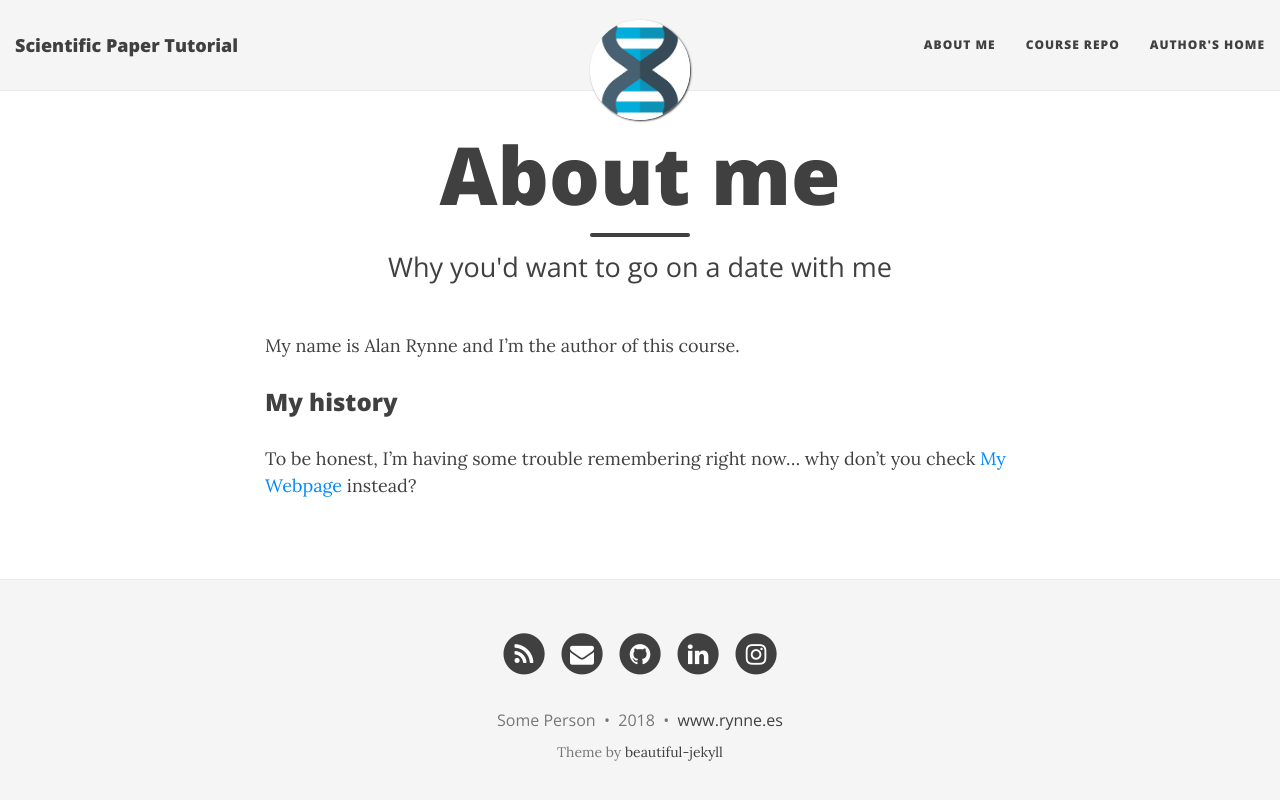
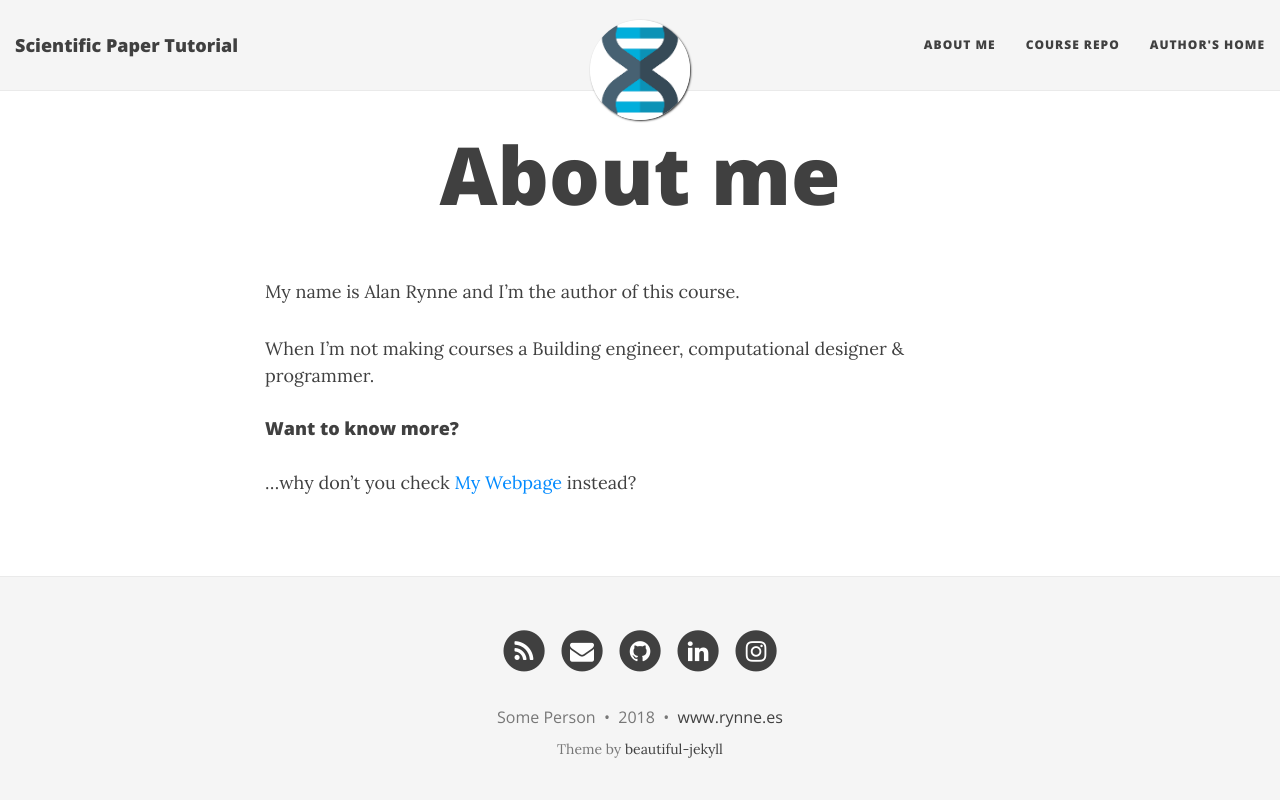
Before and after one commit to AlanRynne/Scientific-Paper-Tutorial, a Jekyll site: the page built from aboutme.md, in a window 1280 px wide. Shown: the top 800 px of the page. Built offline with Jekyll 4.4.1, drawn with Linux system fonts in a browser that asks for light colours; nearby versions of some CDN libraries.

Commit message:
Changed about me

```diff
--- a/aboutme.md
+++ b/aboutme.md
@@ -1,11 +1,12 @@
 ---
 layout: page
 title: About me
-subtitle: Why you'd want to go on a date with me
 ---
 
 My name is Alan Rynne and I'm the author of this course.
 
-### My history
+When I'm not making courses a Building engineer, computational designer & programmer.
 
-To be honest, I'm having some trouble remembering right now... why don't you check [My Webpage](http://www.rynne.es) instead?
+#### Want to know more?
+
+...why don't you check [My Webpage](http://www.rynne.es) instead?
```
